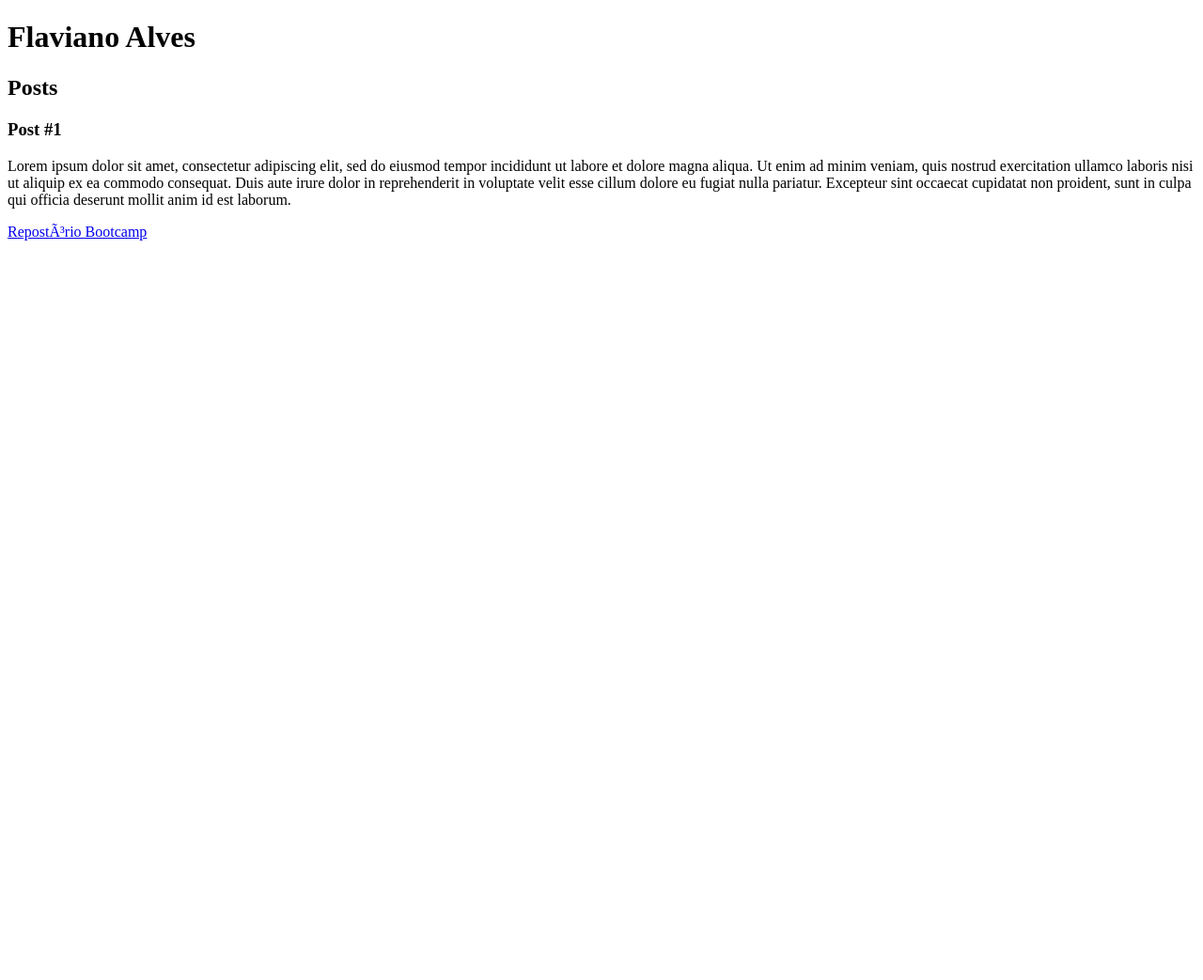
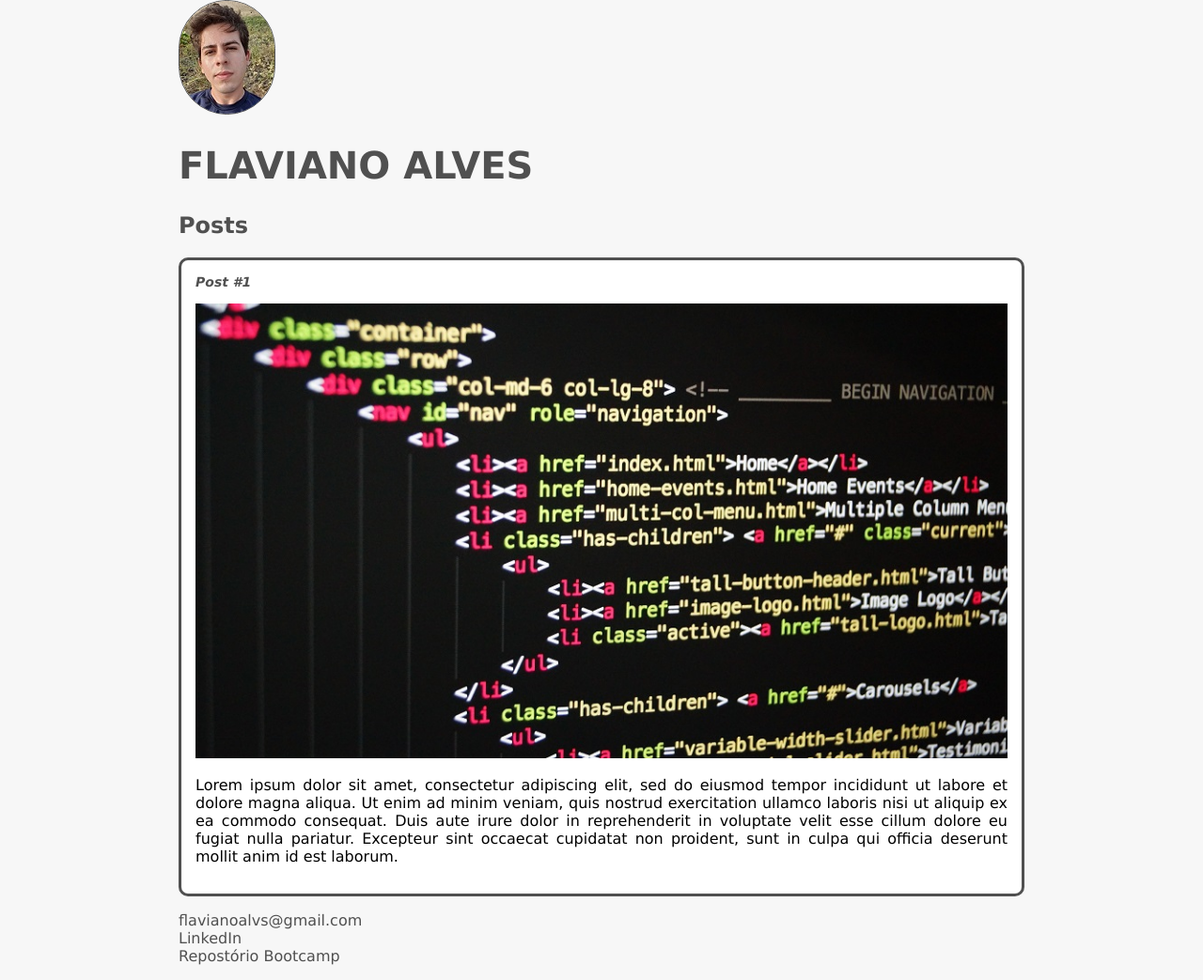
Before and after one commit to flavianoalvs/Santander-Bootcamp-Fullstack-Developer, a plain HTML site: page Introdução ao Curso de HTML/index.html in a window 1280 px wide. Shown: the whole page at 94% size. Before the commit the page ends 800 px from the top, so only its background shows below. Drawn offline with Linux system fonts and the light colour scheme.

Commit message:
edições 12/06/22 - 20:34

```diff
--- a/Introdução ao Curso de HTML/index.html
+++ b/Introdução ao Curso de HTML/index.html
@@ -1,22 +1,30 @@
 <!DOCTYPE html>
 <html>
     <head>
-       <meta charset="uft-8">
+        <meta charset="utf-8">
+       <link rel="icon" href="img/icon.png">
        <title>flavianoalvs</title>
+       <link rel="stylesheet" href="style.css">
     </head>
     <body>
         <header>
-            <h1>Flaviano Alves</h1>
+            <img src="img/foto.jpg" alt="Flaviano Alves" class="photo">
+            <h1 id="title">Flaviano Alves</h1>
         </header>
         <section>
-            <h2>Posts</h2>
+            <h2 class="subtitle">Posts</h2>
         </section>
-        <article>
-            <h3>Post #1</h3>
-            <p>Lorem ipsum dolor sit amet, consectetur adipiscing elit, sed do eiusmod tempor incididunt ut labore et dolore magna aliqua. Ut enim ad minim veniam, quis nostrud exercitation ullamco laboris nisi ut aliquip ex ea commodo consequat. Duis aute irure dolor in reprehenderit in voluptate velit esse cillum dolore eu fugiat nulla pariatur. Excepteur sint occaecat cupidatat non proident, sunt in culpa qui officia deserunt mollit anim id est laborum.</p>
+        <article class="post">
+            <h3 class="post_title">Post #1</h3>
+            <img src="img/html-img.jpg" alt="código HTML" class="post_image">
+            <p class="post_content">Lorem ipsum dolor sit amet, consectetur adipiscing elit, sed do eiusmod tempor incididunt ut labore et dolore magna aliqua. Ut enim ad minim veniam, quis nostrud exercitation ullamco laboris nisi ut aliquip ex ea commodo consequat. Duis aute irure dolor in reprehenderit in voluptate velit esse cillum dolore eu fugiat nulla pariatur. Excepteur sint occaecat cupidatat non proident, sunt in culpa qui officia deserunt mollit anim id est laborum.</p>
         </article>
         <footer>
-            <a href="https://github.com/flavianoalvs/Santander-Bootcamp-Fullstack-Developer.git" target="_blank">Repostório Bootcamp</a>
+            <ul class="contact_list">
+                <li><a href="mailto:flavianoalvs@gmail.com" target="_blank">flavianoalvs@gmail.com</a></li>
+                <li><a href="https://www.linkedin.com/in/flavianoalvs/" target="_blank">LinkedIn</a></li>
+                <li><a href="https://github.com/flavianoalvs/Santander-Bootcamp-Fullstack-Developer.git" target="_blank">Repostório Bootcamp</a></li>
+            </ul>
         </footer>
     </body>
 </html>
--- /dev/null
+++ b/Introdução ao Curso de HTML/style.css
@@ -0,0 +1,61 @@
+
+body{
+    background-color: #f7f7f7;
+    font-family: Verdana;
+    max-width: 900px;
+    margin: auto;
+}
+
+.photo{
+    border: 1px solid #505050;
+    border-radius: 100px;
+}
+
+#title, .subtitle, .post_title {
+    color: #505050;
+}
+
+#title{
+    font-size: 40px;
+    text-transform: uppercase;
+
+}
+
+a{
+    color: #505050;
+}
+
+.post_title{
+    font-size: 14px;
+    font-style: italic;
+    margin: 0;
+    margin-bottom: 15px;
+}
+
+.post{
+    background-color: white;
+    padding: 15px;
+    border: 3px solid #505050;
+    margin-bottom: 15px;
+    border-radius: 10px;
+}
+
+.post_content{
+    margin: 0;
+    margin-bottom: 15px;
+    text-align: justify;
+}
+
+.post_image{
+    margin-bottom: 15px;
+    width: 100%;
+}
+
+.contact_list{
+    list-style-type: none;
+    padding: 0;
+}
+
+.contact_list li a{
+    text-decoration: none;
+}
```
Also changed, not shown: Introdução ao Curso de HTML/img/foto.jpg (added), Introdução ao Curso de HTML/img/html-img.jpg (added), Introdução ao Curso de HTML/img/icon.png (added).
